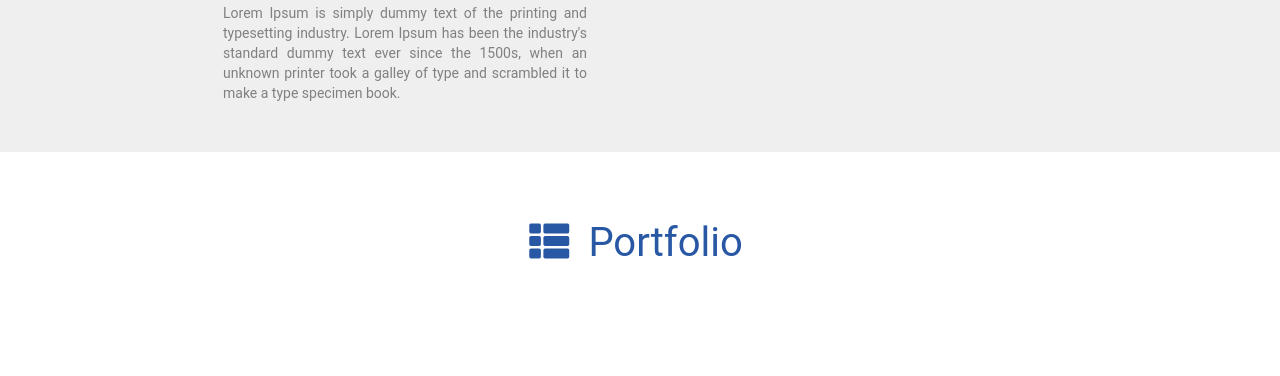
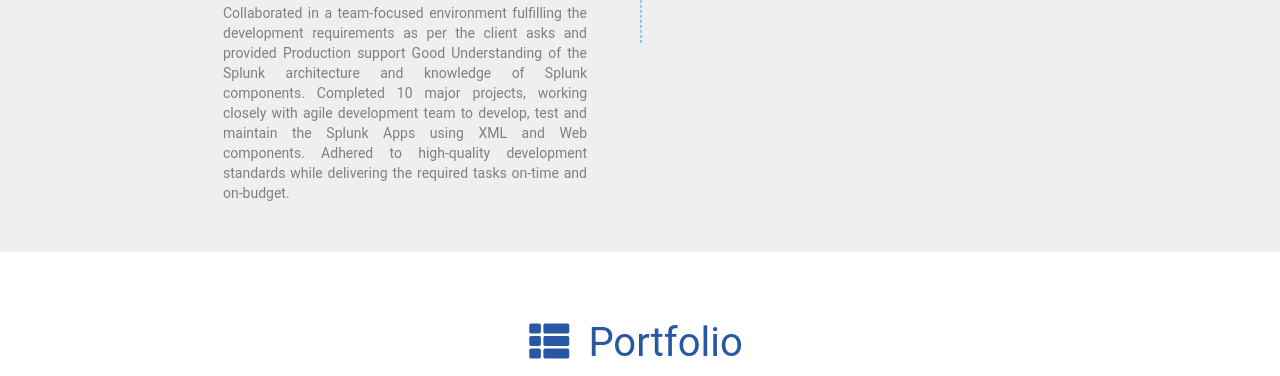
Before and after one commit to deblina5593/Myprofile, a plain HTML site: page index.html in a window 1280 px wide. Shown: the part 2928-3304 px from the top of the page. Drawn offline with Linux system fonts and the light colour scheme; grey boxes are pictures that could not be loaded.

Commit message:
Update index.html

```diff
--- a/index.html
+++ b/index.html
@@ -147,7 +147,7 @@
 					<div class="skill-progress">
 						<div class="eighty-percent mb-blue" data-bar-width="85">
 							<div class="skill-name">
-								<span> Splunk Engineering</span>
+								<span>Splunk Engineering</span>
 							</div>
 						</div>
 					</div>
@@ -157,7 +157,7 @@
 							data-bar-width="65"
 						>
 							<div class="skill-name">
-								<span> Google Chronicle </span>
+								<span>Google Chronicle </span>
 							</div>
 						</div>
 					</div>
@@ -359,11 +359,13 @@
 							</h5>
 
 							<p class="experience-description text-justify">
-								Lorem Ipsum is simply dummy text of the printing and
-								typesetting industry. Lorem Ipsum has been the
-								industry's standard dummy text ever since the 1500s,
-								when an unknown printer took a galley of type and
-								scrambled it to make a type specimen book.
+								Collaborated in a team-focused environment
+								fulfilling the development requirements as per the
+								client asks and provided Production support
+								Good Understanding of the Splunk architecture and knowledge of Splunk components.
+								Completed 10 major projects, working closely with agile development team to develop, test and maintain the Splunk Apps
+								using XML and Web components.
+								Adhered to high-quality development standards while delivering the required tasks on-time and on-budget.
 							</p>
 						</div>
 					</div>
```
